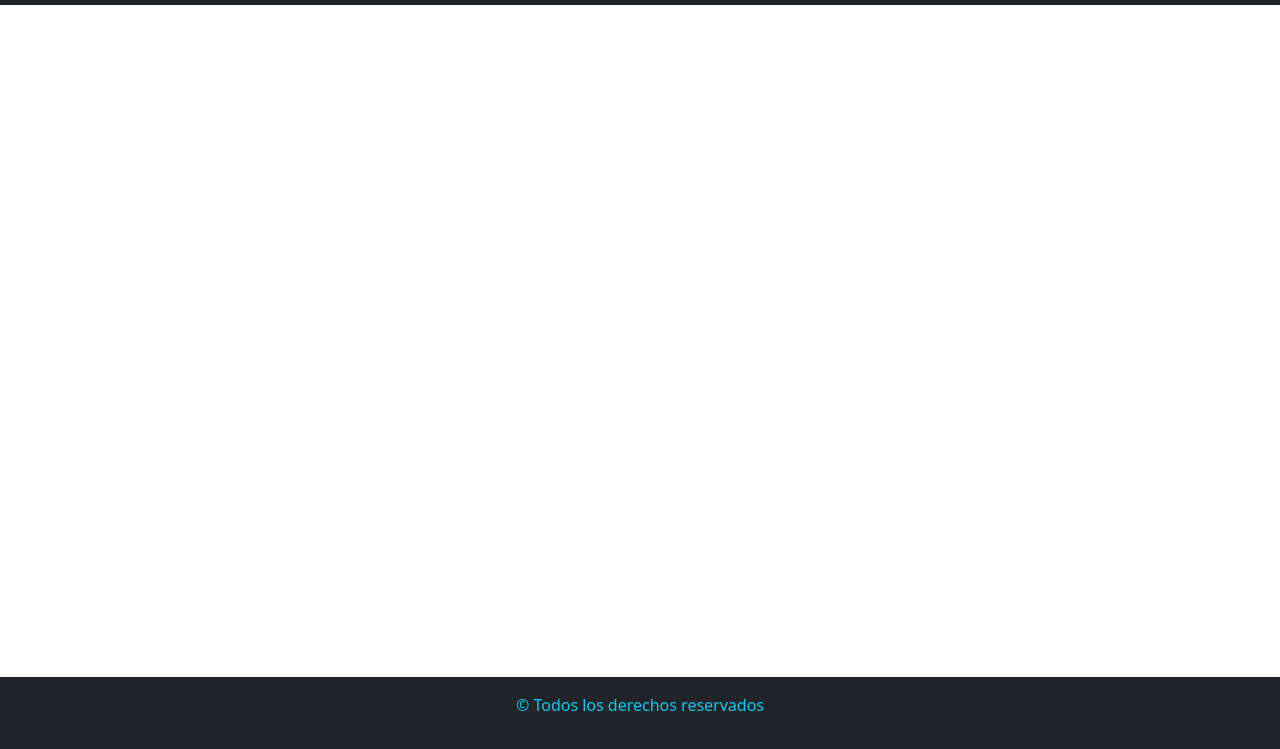
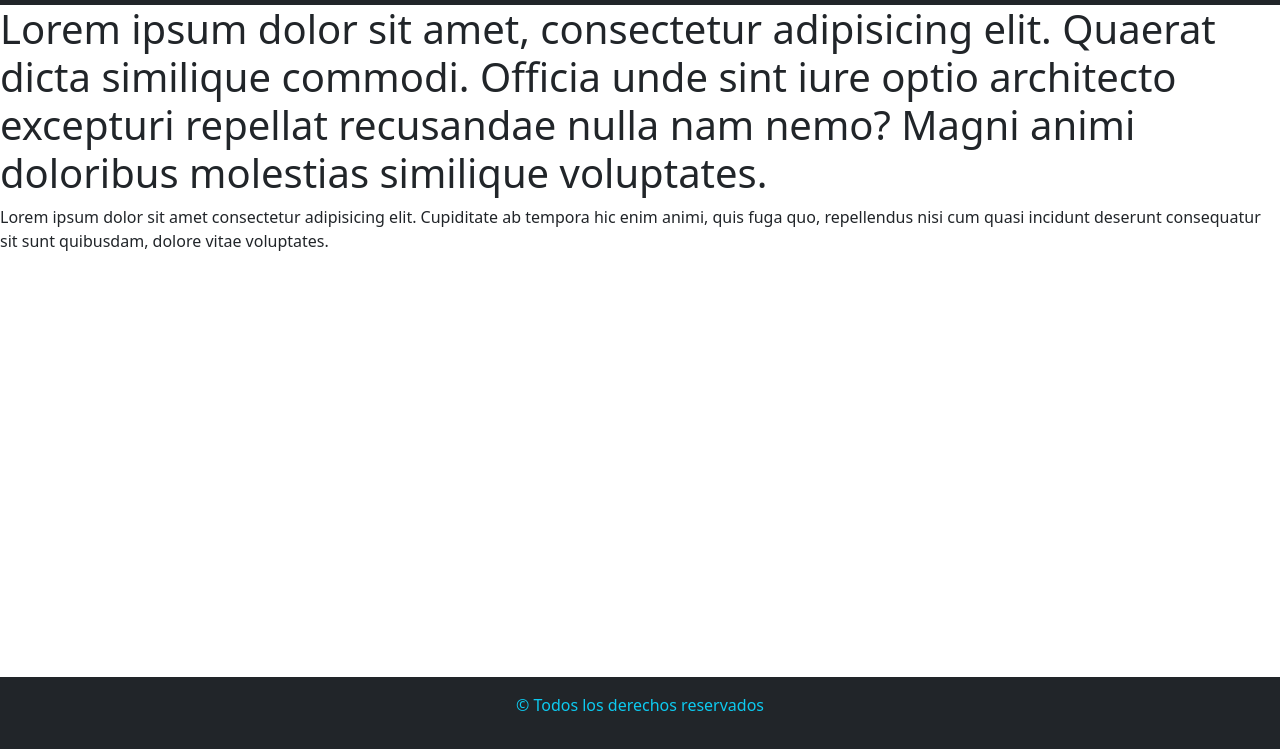
Before and after one commit to emiarias/Fotografia, a plain HTML site: page index.html in a window 1280 px wide. Shown: the part 51-800 px from the top of the page. Drawn offline with nearby package versions, Linux system fonts and the light colour scheme.

Commit message:
agregue un titulo y una descripcion en el main del index

```diff
--- a/index.html
+++ b/index.html
@@ -72,7 +72,10 @@
       </nav>
     </header>
 
-    <main></main>
+    <main>
+      <h1>Lorem ipsum dolor sit amet, consectetur adipisicing elit. Quaerat dicta similique commodi. Officia unde sint iure optio architecto excepturi repellat recusandae nulla nam nemo? Magni animi doloribus molestias similique voluptates.</h1>
+      <p>Lorem ipsum dolor sit amet consectetur adipisicing elit. Cupiditate ab tempora hic enim animi, quis fuga quo, repellendus nisi cum quasi incidunt deserunt consequatur sit sunt quibusdam, dolore vitae voluptates.</p>
+    </main>
     <footer class="bg-dark text-info text-center py-3">
       <div class="container">
         <p>&copy; Todos los derechos reservados</p>
```
